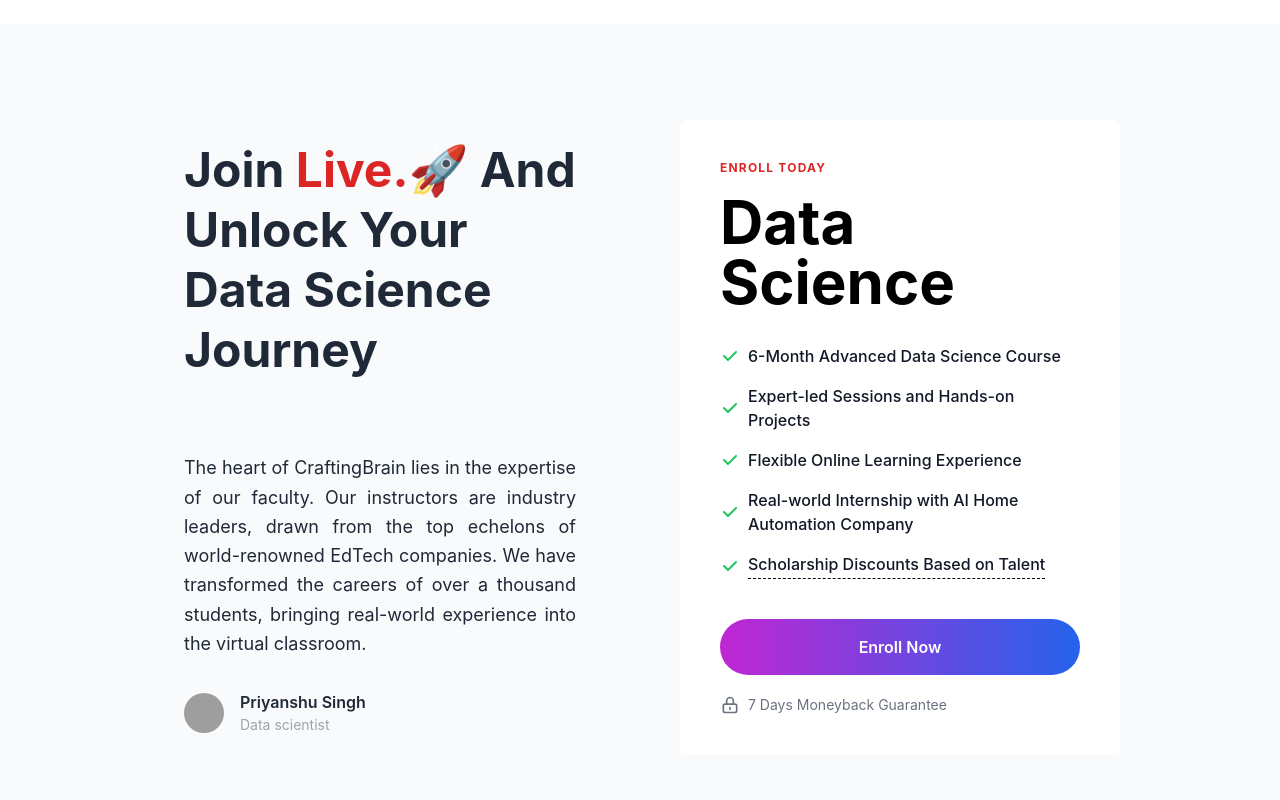
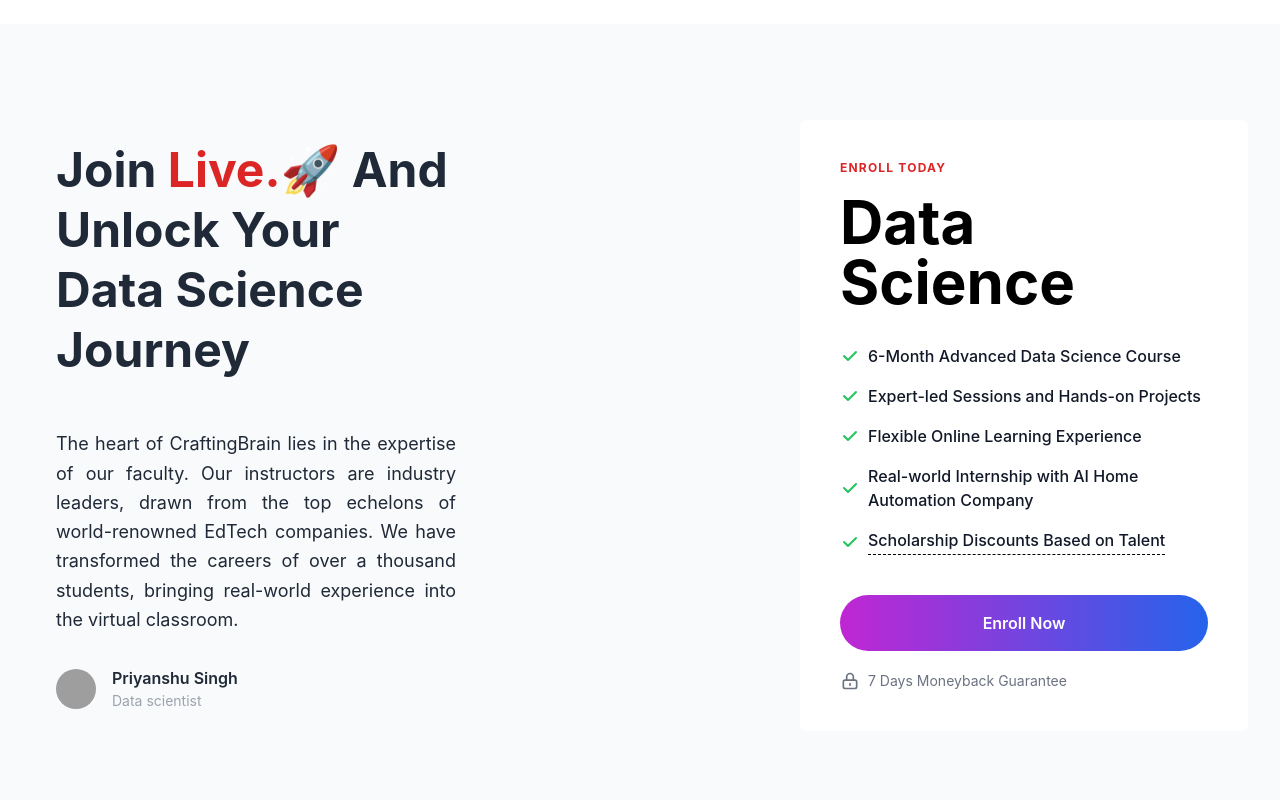
Before and after one commit to spriyanshu/cb, a React (Create React App) app: page / in a window 1280 px wide. Shown: the part 760-1560 px from the top of the page. Built offline with nearby package versions, Linux system fonts and the light colour scheme; grey boxes are pictures that could not be loaded.

Commit message:
width fix

```diff
--- a/src/components/Course/index.js
+++ b/src/components/Course/index.js
@@ -3,8 +3,8 @@
 const Courses = () => {
     return (
         <section id="courses" className="pt-10 py-10 sm:py-16 lg:py-24 overflow-hidden bg-gray-50 md:pt-0 sm:pt-16 2xl:pt-16">
-            <div className="max-w-5xl px-4 mx-auto sm:px-6 lg:px-8">
-                <div className="grid grid-cols-1 md:items-stretch md:grid-cols-2 gap-x-12 lg:gap-x-20 gap-y-10">
+            <div className="max-w-7xl px-4 mx-auto sm:px-6 lg:px-8">
+                <div className="grid grid-cols-1 md:items-stretch md:grid-cols-2 gap-x-12 lg:gap-x-80 gap-y-10">
                     <div className="flex flex-col justify-between  mx-6 lg:py-5">
                         <h2 className="text-3xl font-bold leading-tight text-gray-800 sm:text-4xl lg:leading-tight lg:text-5xl">Join <span className="text-red-600">Live.🚀</span> And Unlock Your Data Science Journey  </h2>
 
```
